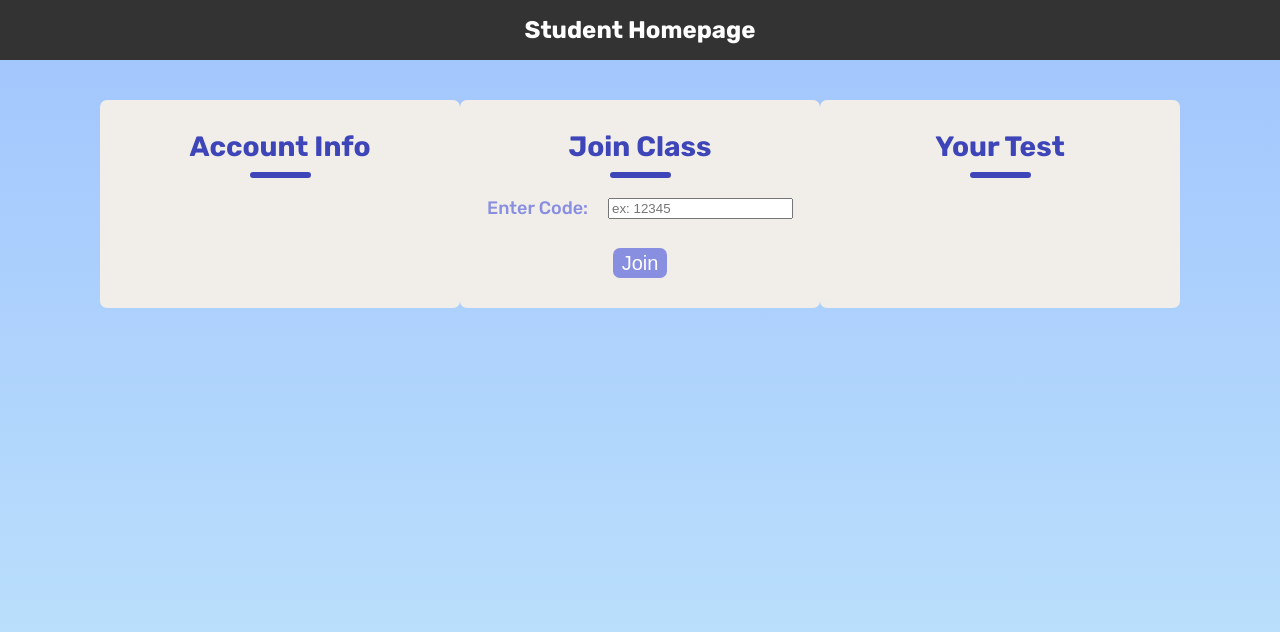
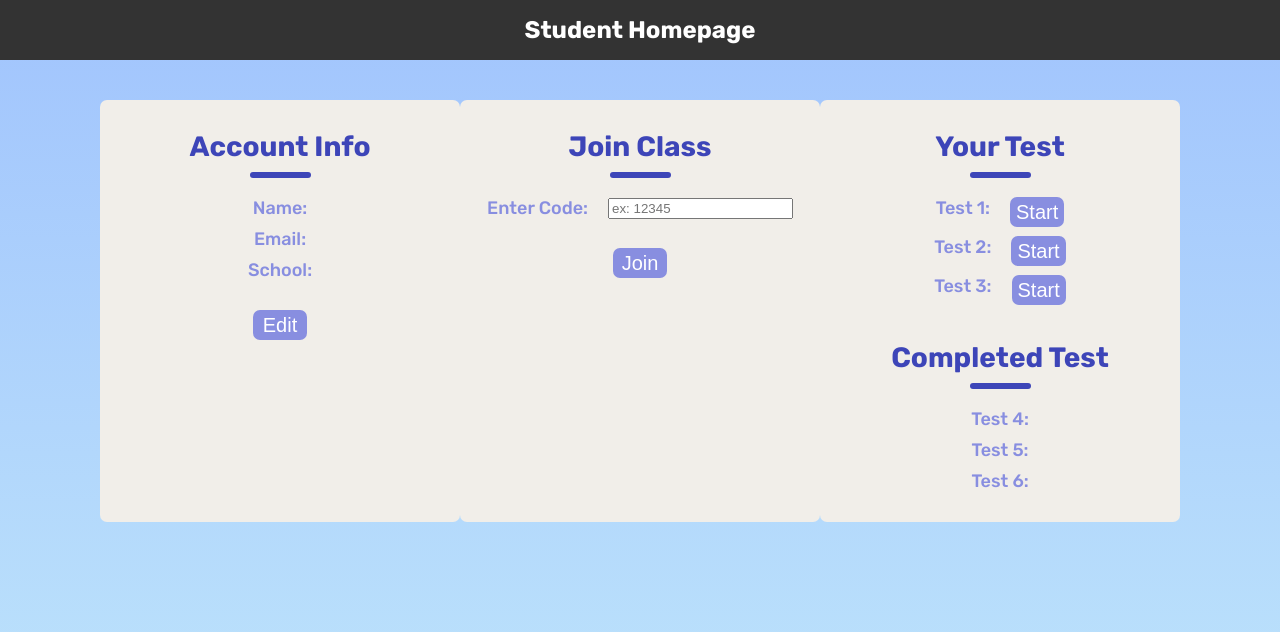
Before and after one commit to EvanCooke/AssessmentQuo-Project, a React (Create React App) app: page /student-home in a window 1280 px wide. Shown: the top 632 px of the page. Built offline with nearby package versions, Linux system fonts and the light colour scheme.

Commit message:
Created basic layout for StudentHomepage
Enough has been added to start integrating database to project

```diff
--- a/src/Components/StudentHomepage/StudentHomepage.jsx
+++ b/src/Components/StudentHomepage/StudentHomepage.jsx
@@ -12,6 +12,10 @@ function StudentHomepage() {
                     <div className={styles.header}>
                         <div className={styles.text}>Account Info</div>
                         <div className={styles.underline}></div>
+                        <div className={styles.subtext}>Name: </div>
+                        <div className={styles.subtext}>Email: </div>
+                        <div className={styles.subtext}>School: </div>
+                        <button className={styles.joinButton}>Edit</button>
                     </div>
                 </div>
                 <div className={styles.container}>
@@ -25,10 +29,33 @@ function StudentHomepage() {
                         <button className={styles.joinButton}>Join</button>
                     </div>
                 </div>
+
                 <div className={styles.container}>
                     <div className={styles.header}>
                         <div className={styles.text}>Your Test</div>
                         <div className={styles.underline}></div>
+
+                        <div className={styles.subtextContainer}>
+                            <div className={styles.subtext}>Test 1: </div>
+                            <button className={styles.smallButton}>Start</button>
+                        </div>
+                        <div className={styles.subtextContainer}>
+                            <div className={styles.subtext}>Test 2: </div>
+                            <button className={styles.smallButton}>Start</button>
+                        </div>
+                        <div className={styles.subtextContainer}>
+                            <div className={styles.subtext}>Test 3: </div>
+                            <button className={styles.smallButton}>Start</button>
+                        </div>
+
+                        <div></div>
+                        <div></div>
+                        <div></div>
+                        <div className={styles.text}>Completed Test</div>
+                        <div className={styles.underline}></div>
+                        <div className={styles.subtext}>Test 4: </div>
+                        <div className={styles.subtext}>Test 5: </div>
+                        <div className={styles.subtext}>Test 6: </div>
                     </div>
                 </div>
             </div>
--- a/src/Components/StudentHomepage/StudentHomepage.module.css
+++ b/src/Components/StudentHomepage/StudentHomepage.module.css
@@ -80,3 +80,21 @@
     cursor: pointer;
     margin-top: 20px;
 }
+
+.subtextContainer {
+    display: flex;
+    justify-content: space-between;
+}
+
+.smallButton {
+
+    height: 30px;
+    background: #888ee0;
+    color: white;
+    font-size: 20px;
+    font-weight: 500;
+    border: none;
+    border-radius: 7px;
+    cursor: pointer;
+    margin-left: 20px;
+}
```
Also changed, not shown: src/Components/LoginSignup/LoginSignup.module.css (line endings or trailing spaces).
